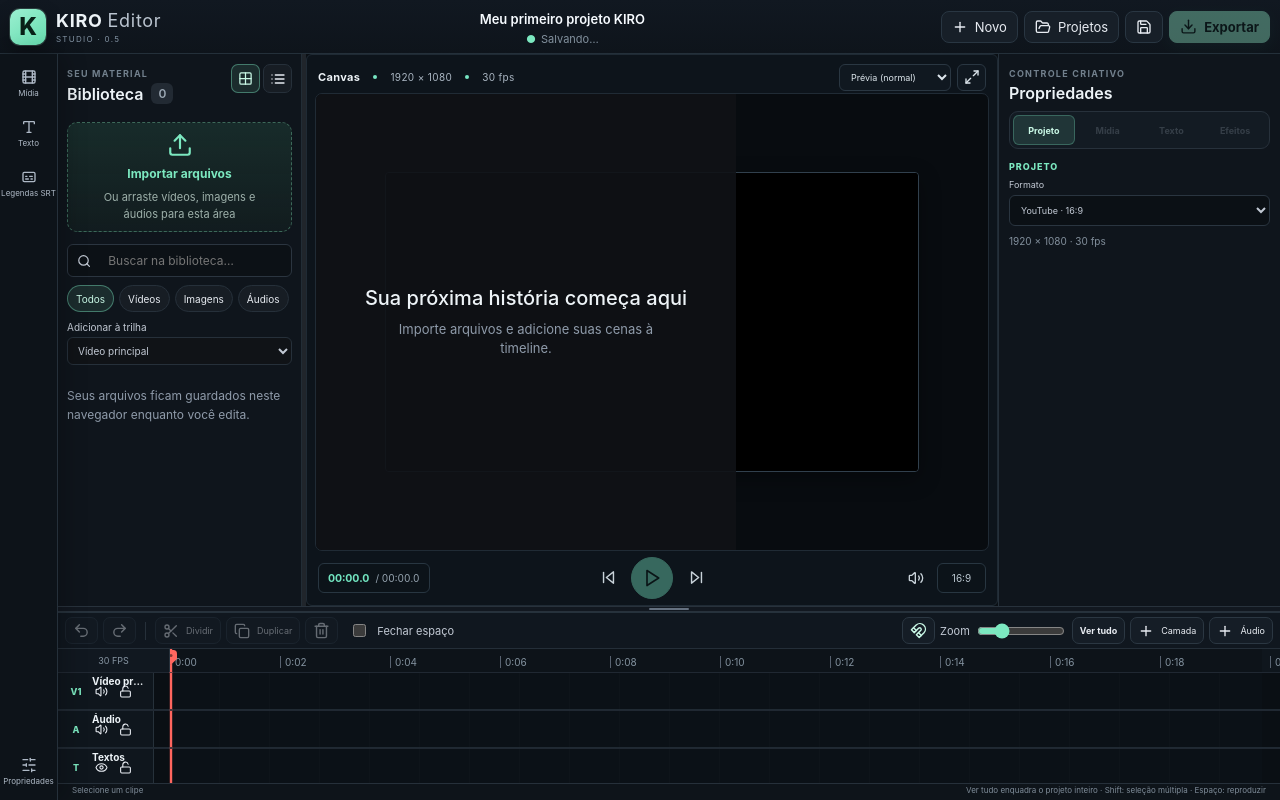
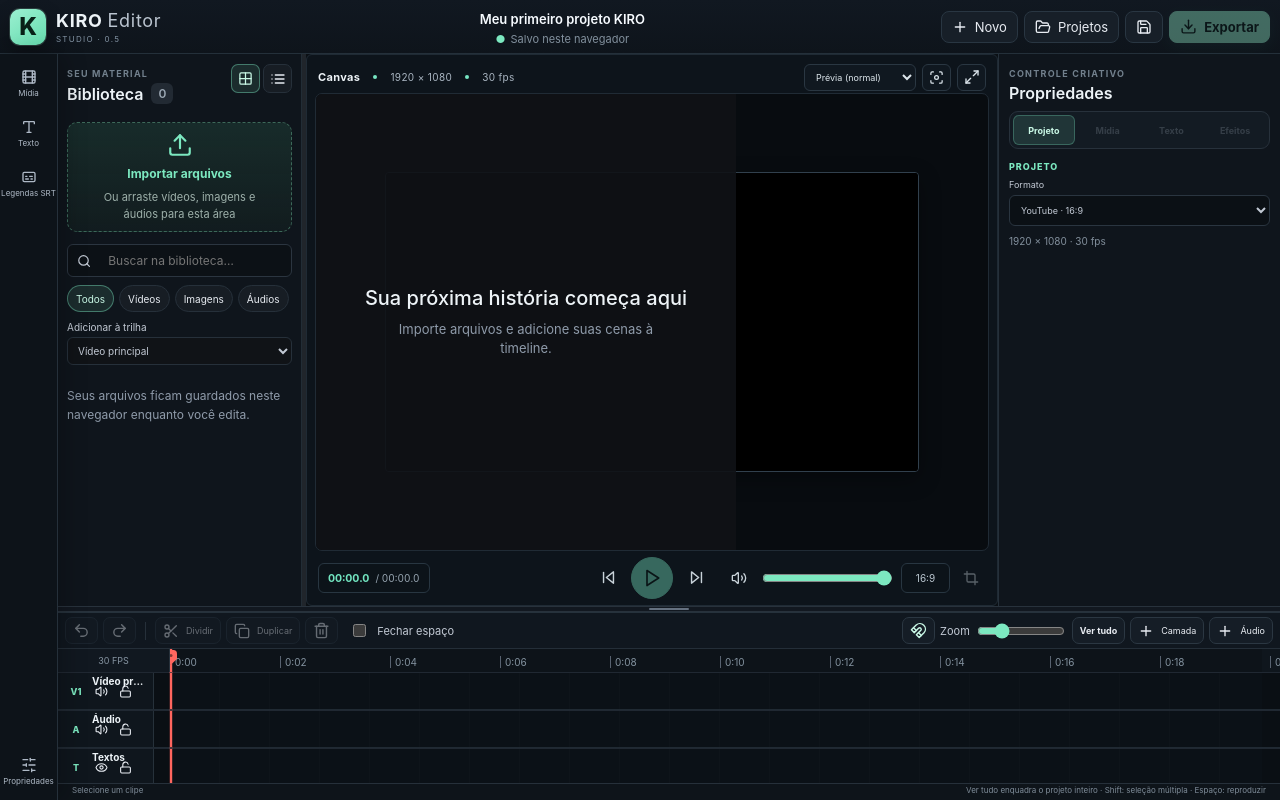
Before and after one commit to kiroaventureiro/kiro-editor, a React (Vite) app: page / in a window 1280 px wide. Built offline with nearby package versions, Linux system fonts and the light colour scheme.

Commit message:
ui: match canvas controls to reference

```diff
--- a/src/components/Preview.tsx
+++ b/src/components/Preview.tsx
@@ -1,4 +1,6 @@
 import {
+  Crop,
+  Focus,
   Maximize2,
   Pause,
   Play,
@@ -49,14 +51,16 @@ export default function Preview({
 }: Props) {
   const canvas = useRef<HTMLCanvasElement>(null),
     engine = useRef<Composition | undefined>(undefined),
-    seekVersion = useRef(0);
+    seekVersion = useRef(0),
+    previousVolume = useRef(1);
   const latest = useRef({ project, time, playing, onTime, onPlaying });
   latest.current = { project, time, playing, onTime, onPlaying };
 
   const [status, setStatus] = useState(""),
     [ready, setReady] = useState(false),
     [quality, setQuality] = useState(540),
-    [muted, setMuted] = useState(false);
+    [volume, setVolume] = useState(1),
+    [fitView, setFitView] = useState(true);
 
   const drag = useRef<
     { x: number; y: number; cx: number; cy: number } | undefined
@@ -84,6 +88,7 @@ export default function Preview({
       .then(async () => {
         if (cancelled) return;
         await next.seek(latest.current.time);
+        next.setMonitorVolume(volume);
         if (!cancelled) {
           setReady(true);
           setStatus("");
@@ -163,11 +168,12 @@ export default function Preview({
 
   useEffect(() => {
     if (!ready) return;
-    void engine.current?.enableAudio(playing && !muted).catch((e: Error) => {
+    engine.current?.setMonitorVolume(volume);
+    void engine.current?.enableAudio(playing).catch((e: Error) => {
       setStatus(e.message);
       onPlaying(false);
     });
-  }, [playing, ready, muted, onPlaying]);
+  }, [playing, ready, volume, onPlaying]);
 
   const toggle = () => {
     if (playing) onPlaying(false);
@@ -181,8 +187,26 @@ export default function Preview({
   const factor =
     quality / Math.min(project.settings.width, project.settings.height);
 
+  const toggleMute = () => {
+    if (volume > 0) {
+      previousVolume.current = volume;
+      setVolume(0);
+    } else {
+      setVolume(previousVolume.current || 1);
+    }
+  };
+
+  const resetFraming = () => {
+    if (!movable) return;
+    onBegin();
+    onTransform({ x: 0, y: 0, scale: 1, rotation: 0 });
+    onEnd();
+  };
+
   return (
-    <section className="preview-wrap canvas-module">
+    <section
+      className={`preview-wrap canvas-module ${fitView ? "canvas-fit-view" : "canvas-fill-view"}`}
+    >
       <div className="preview-heading canvas-module-heading">
         <div className="canvas-meta">
           <strong>Canvas</strong>
@@ -206,6 +230,14 @@ export default function Preview({
             <option value={540}>Prévia (normal)</option>
             <option value={1080}>Prévia (alta)</option>
           </select>
+          <button
+            className={fitView ? "active" : ""}
+            aria-label="Ajustar prévia à área"
+            title={fitView ? "Prévia ajustada" : "Ajustar prévia à área"}
+            onClick={() => setFitView((value) => !value)}
+          >
+            <Focus size={15} />
+          </button>
           <button
             aria-label={focus ? "Sair do foco" : "Expandir canvas"}
             title={focus ? "Sair do foco" : "Expandir canvas"}
@@ -316,14 +348,32 @@ export default function Preview({
 
         <div className="canvas-view-controls">
           <button
-            aria-label={muted ? "Ativar áudio da prévia" : "Silenciar prévia"}
-            title={muted ? "Ativar áudio" : "Silenciar"}
-            className={muted ? "is-muted" : ""}
-            onClick={() => setMuted((value) => !value)}
+            aria-label={volume > 0 ? "Silenciar prévia" : "Ativar áudio da prévia"}
+            title={volume > 0 ? "Silenciar" : "Ativar áudio"}
+            className={volume === 0 ? "is-muted" : ""}
+            onClick={toggleMute}
           >
-            {muted ? <VolumeX size={16} /> : <Volume2 size={16} />}
+            {volume === 0 ? <VolumeX size={16} /> : <Volume2 size={16} />}
           </button>
+          <input
+            className="canvas-volume-slider"
+            aria-label="Volume da prévia"
+            type="range"
+            min="0"
+            max="1"
+            step="0.01"
+            value={volume}
+            onChange={(e) => setVolume(Number(e.target.value))}
+          />
           <span className="canvas-aspect-chip">{project.settings.aspectRatio}</span>
+          <button
+            aria-label="Reenquadrar mídia selecionada"
+            title="Reenquadrar mídia"
+            disabled={!movable}
+            onClick={resetFraming}
+          >
+            <Crop size={16} />
+          </button>
         </div>
       </div>
     </section>
```
